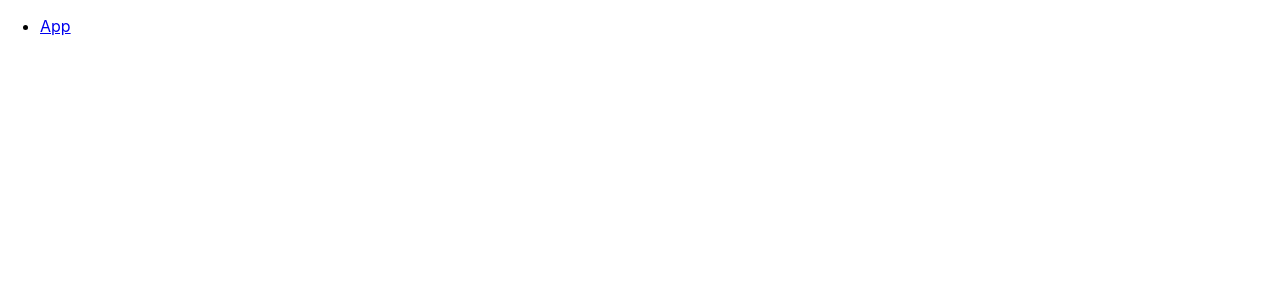
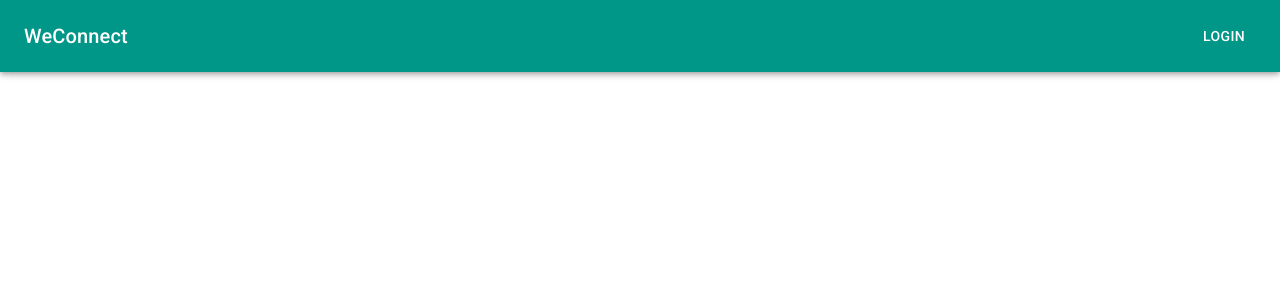
Before and after one commit to pesto-students/batch-12-WeConnect, a React (Create React App) app in the folder client/: page /login in a window 1280 px wide. Shown: the top 300 px of the page. Built offline with nearby package versions, Linux system fonts and the light colour scheme.

Commit message:
Add Navbar Component
- Adds a Navbar Component.
- Adds tests for Navbar Component.
- Updates App Component with a Navbar Instance.

```diff
--- /dev/null
+++ b/client/src/components/Navbar/Navbar.js
@@ -0,0 +1,101 @@
+import React from 'react';
+import PropTypes from 'prop-types';
+import { AppBar, Toolbar, IconButton, Typography } from '@material-ui/core';
+
+import style from './Navbar.module.css';
+import { Button } from '../Generic';
+import { Menu, MenuItem } from '@material-ui/core';
+import { AccountCircle } from '../icons';
+
+export const Navbar = (props) => {
+  const [anchorEl, setAnchorEl] = React.useState(null);
+  const { isLoggedIn } = props;
+
+  const toggleDropDown = (event) => {
+    const newAnchorEl =
+      event && event.currentTarget ? event.currentTarget : null;
+    setAnchorEl(newAnchorEl);
+  };
+
+  const closeDropDown = () => {
+    setAnchorEl(null);
+  };
+
+  const LoggedInMenu = (
+    <React.Fragment>
+      <div>
+        <IconButton onClick={toggleDropDown}>
+          <AccountCircle />
+        </IconButton>
+        <Menu
+          id="menu-appbar"
+          anchorEl={anchorEl}
+          keepMounted
+          open={Boolean(anchorEl)}
+          onClose={closeDropDown}
+          anchorOrigin={{
+            vertical: 'bottom',
+            horizontal: 'right',
+          }}
+          transformOrigin={{
+            vertical: 'top',
+            horizontal: 'right',
+          }}
+          getContentAnchorEl={null}
+        >
+          <MenuItem className={style.menuButton} onClick={closeDropDown}>
+            Profile
+          </MenuItem>
+          <MenuItem className={style.menuButton} onClick={closeDropDown}>
+            Logout
+          </MenuItem>
+        </Menu>
+      </div>
+    </React.Fragment>
+  );
+
+  const DefaultMenu = (
+    <React.Fragment>
+      <div>
+        <Button color="inherit" href="/login">
+          <Typography variant="button" component="h6">
+            Login
+          </Typography>
+        </Button>
+      </div>
+    </React.Fragment>
+  );
+
+  return (
+    <AppBar
+      position={props.position}
+      className={style.appBar + ' ' + props.className}
+    >
+      <Toolbar>
+        <a href="/" className={style.title} aria-label="Homepage Link">
+          <Typography variant="h6">{props.titleText}</Typography>
+        </a>
+        <div className={style.childrenComponents}>{props.children}</div>
+        <div className={style.profileMenu + ' profileMenu'}>
+          {isLoggedIn ? LoggedInMenu : DefaultMenu}
+        </div>
+      </Toolbar>
+    </AppBar>
+  );
+};
+
+Navbar.propTypes = {
+  position: PropTypes.string,
+  color: PropTypes.string,
+  isLoggedIn: PropTypes.bool,
+  titleText: PropTypes.string,
+  className: PropTypes.string,
+};
+
+Navbar.defaultProps = {
+  position: 'static',
+  titleText: 'WeConnect',
+  isLoggedIn: false,
+  className: '',
+  color: '',
+};
--- /dev/null
+++ b/client/src/components/Navbar/Navbar.module.css
@@ -0,0 +1,49 @@
+.appBar {
+  width: 100%;
+  display: flex;
+  justify-content: flex-start;
+  padding: calc(0.5vmin) 0;
+}
+
+a {
+  color: inherit;
+  text-decoration: none;
+  font-size: inherit;
+}
+
+a:hover {
+  text-decoration: underline;
+}
+
+.appBar > div,
+.appBar > a {
+  flex: 1;
+  display: flex;
+}
+
+.title {
+  margin-right: calc(16px + 1vmin);
+}
+
+.childrenComponents {
+  display: none;
+}
+
+.profileMenu {
+  margin-left: auto;
+  justify-content: flex-end;
+  flex-wrap: wrap;
+  align-items: center;
+}
+
+.menuButton {
+  padding: 0px;
+}
+
+@media (min-width: 600px) {
+  .childrenComponents {
+    display: flex;
+    flex-wrap: wrap;
+    overflow: hidden;
+  }
+}
--- a/client/src/components/app/App.js
+++ b/client/src/components/app/App.js
@@ -1,21 +1,21 @@
 import React from 'react';
-import { BrowserRouter as Router, Switch, Route, Link } from 'react-router-dom';
+import { BrowserRouter as Router, Switch, Route } from 'react-router-dom';
 
-import Homepage from '../../views/Homepage';
-import WorkSpaceList from '../../views/WorkSpaceList';
+import style from './App.module.css';
+import { Homepage, WorkSpaceList } from '../../views';
+import { Navbar } from '../Navbar/Navbar';
 
 const App = () => {
+  const websiteTitle = 'WeConnect';
   return (
     <Router>
-      <ul>
-        <li>
-          <Link to="/">App</Link>
-        </li>
-      </ul>
-      <Switch>
-        <Route exact path="/" component={Homepage} />
-        <Route path="/workspace" component={WorkSpaceList} />
-      </Switch>
+      <div className={style.App}>
+        <Navbar position="fixed" titleText={websiteTitle} />
+        <Switch>
+          <Route exact path="/" component={Homepage} />
+          <Route path="/workspace" component={WorkSpaceList} />
+        </Switch>
+      </div>
     </Router>
   );
 };
--- /dev/null
+++ b/client/src/components/icons.js
@@ -0,0 +1,5 @@
+import MenuIcon from '@material-ui/icons/Menu';
+import AccountCircle from '@material-ui/icons/AccountCircle';
+import MailIcon from '@material-ui/icons/Mail';
+
+export { MenuIcon, AccountCircle, MailIcon };
--- a/client/src/views/index.js
+++ b/client/src/views/index.js
@@ -1,7 +1,4 @@
-import React from 'react';
+import Homepage from './Homepage';
+import WorkSpaceList from './WorkSpaceList';
 
-function Index() {
-  return <h1>WeConnect</h1>;
-}
-
-export default Index;
+export { Homepage, WorkSpaceList };
```
Also changed, not shown: client/src/components/Generic/Button/Button.js (+5 -5 lines), 1 other file (tests, documents, lock files or other folders).
